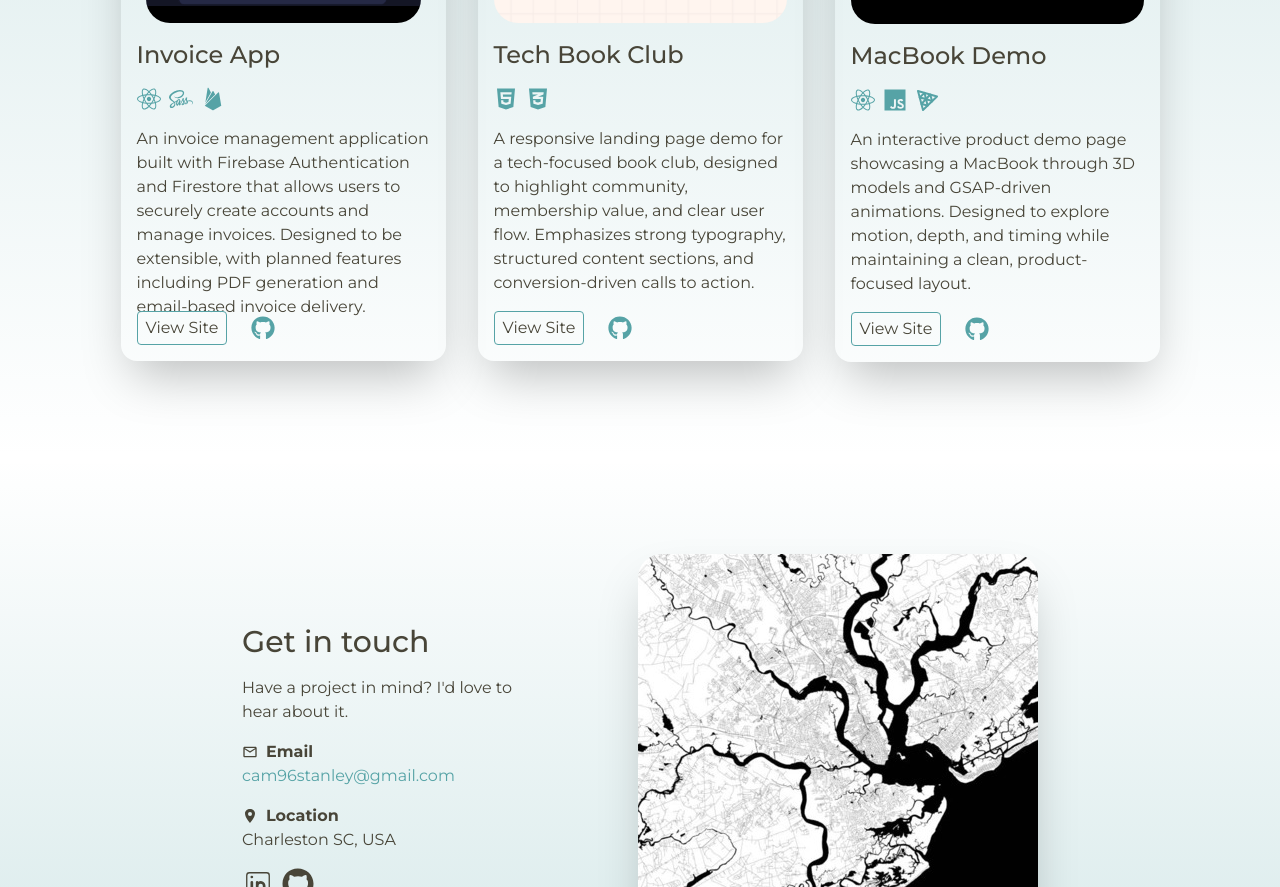
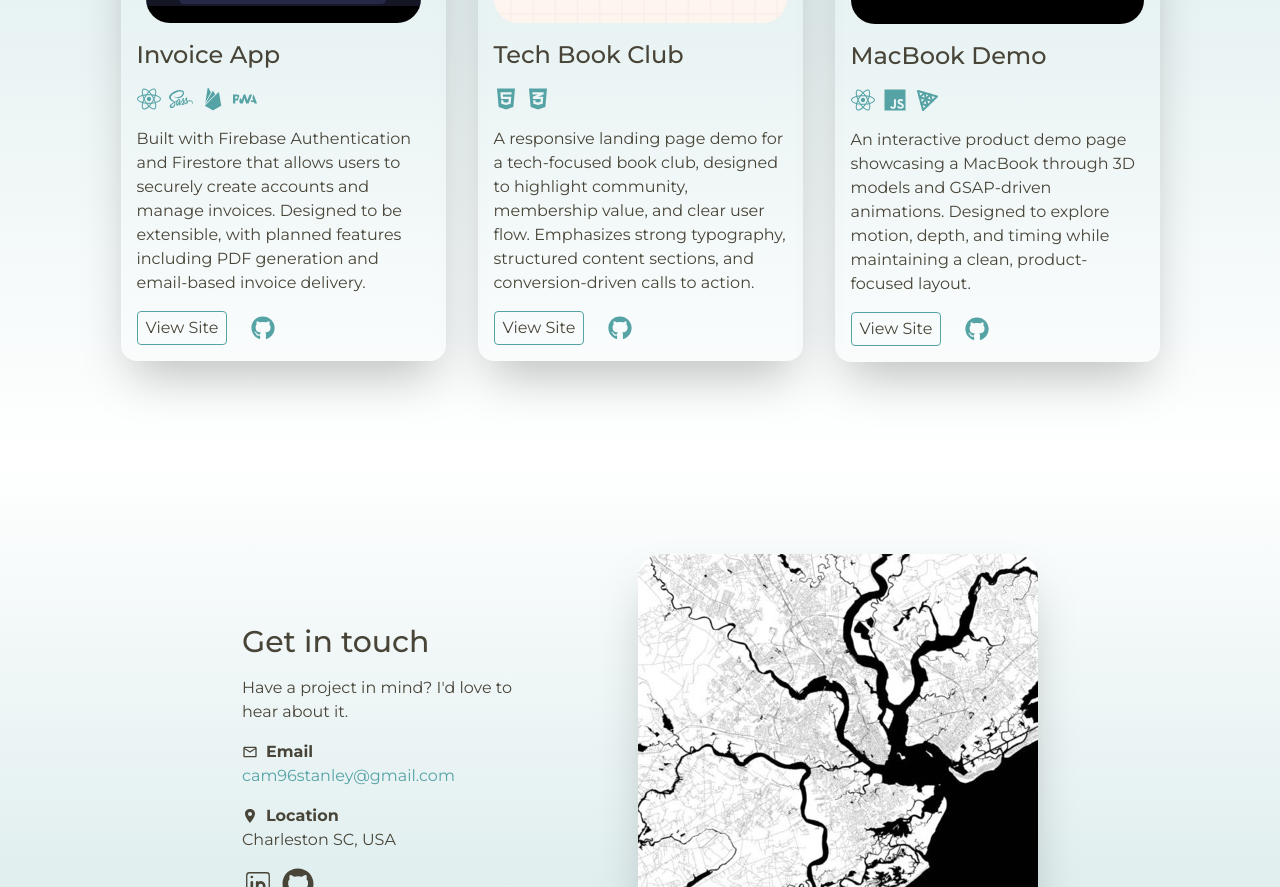
Before and after one commit to Cam96stanley/portfolio-hostinger, a React (Vite) app: page / in a window 1280 px wide. Shown: the part 1180-2067 px from the top of the page. Built offline with nearby package versions, Linux system fonts and the light colour scheme.

Commit message:
fixed style issue on invoice project card and added PWA icon

```diff
--- a/src/data/projectData.js
+++ b/src/data/projectData.js
@@ -4,6 +4,7 @@ import { FaJs } from "react-icons/fa";
 import { FaReact } from "react-icons/fa";
 import { TbBrandThreejs } from "react-icons/tb";
 import { FaSass } from "react-icons/fa";
+import { IoLogoPwa } from "react-icons/io5";
 import { IoLogoFirebase } from "react-icons/io5";
 import invoiceImage from "../assets/invoice.png";
 import bookClubImage from "../assets/book-club.png";
@@ -13,9 +14,9 @@ export const projects = [
   {
     id: 1,
     title: "Invoice App",
-    tech: [FaReact, FaSass, IoLogoFirebase],
+    tech: [FaReact, FaSass, IoLogoFirebase, IoLogoPwa],
     description:
-      "An invoice management application built with Firebase Authentication and Firestore that allows users to securely create accounts and manage invoices. Designed to be extensible, with planned features including PDF generation and email-based invoice delivery.",
+      "Built with Firebase Authentication and Firestore that allows users to securely create accounts and manage invoices. Designed to be extensible, with planned features including PDF generation and email-based invoice delivery.",
     image: invoiceImage,
     href: "https://firebase-invoice-4m7a.vercel.app/",
     github: "https://github.com/Cam96stanley/firebase-invoice",
```
